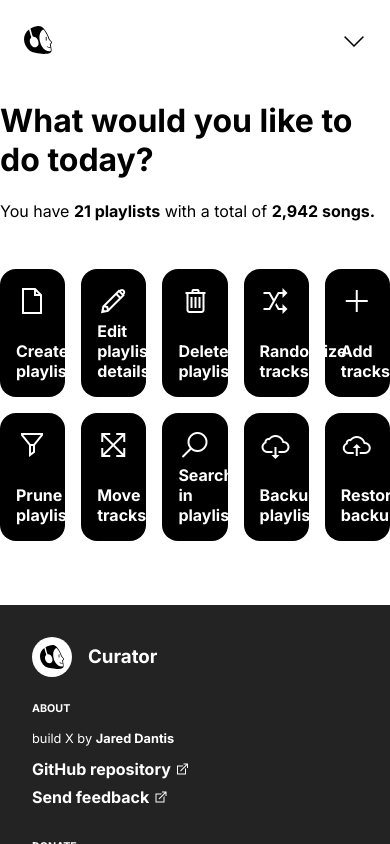
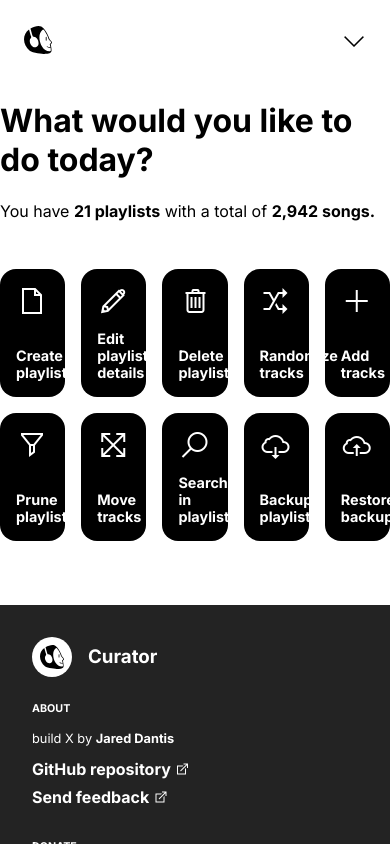
Before and after one commit to jareddantis/curator, a Vue app: page / in a window 390 px wide. Both pictures are taken after a click on the button "Sign in". Shown: the top 844 px of the page. Built offline with nearby package versions, Linux system fonts and the light colour scheme.

Commit message:
components/Tool: Shrink content on mobile

```diff
--- a/src/components/Tool.vue
+++ b/src/components/Tool.vue
@@ -80,4 +80,13 @@
     }
   }
 }
+
+@media screen and (max-width: 800px) {
+  i {
+    font-size: 1.5rem;
+  }
+  .tool-text {
+    font-size: 0.9rem;
+  }
+}
 </style>
```
